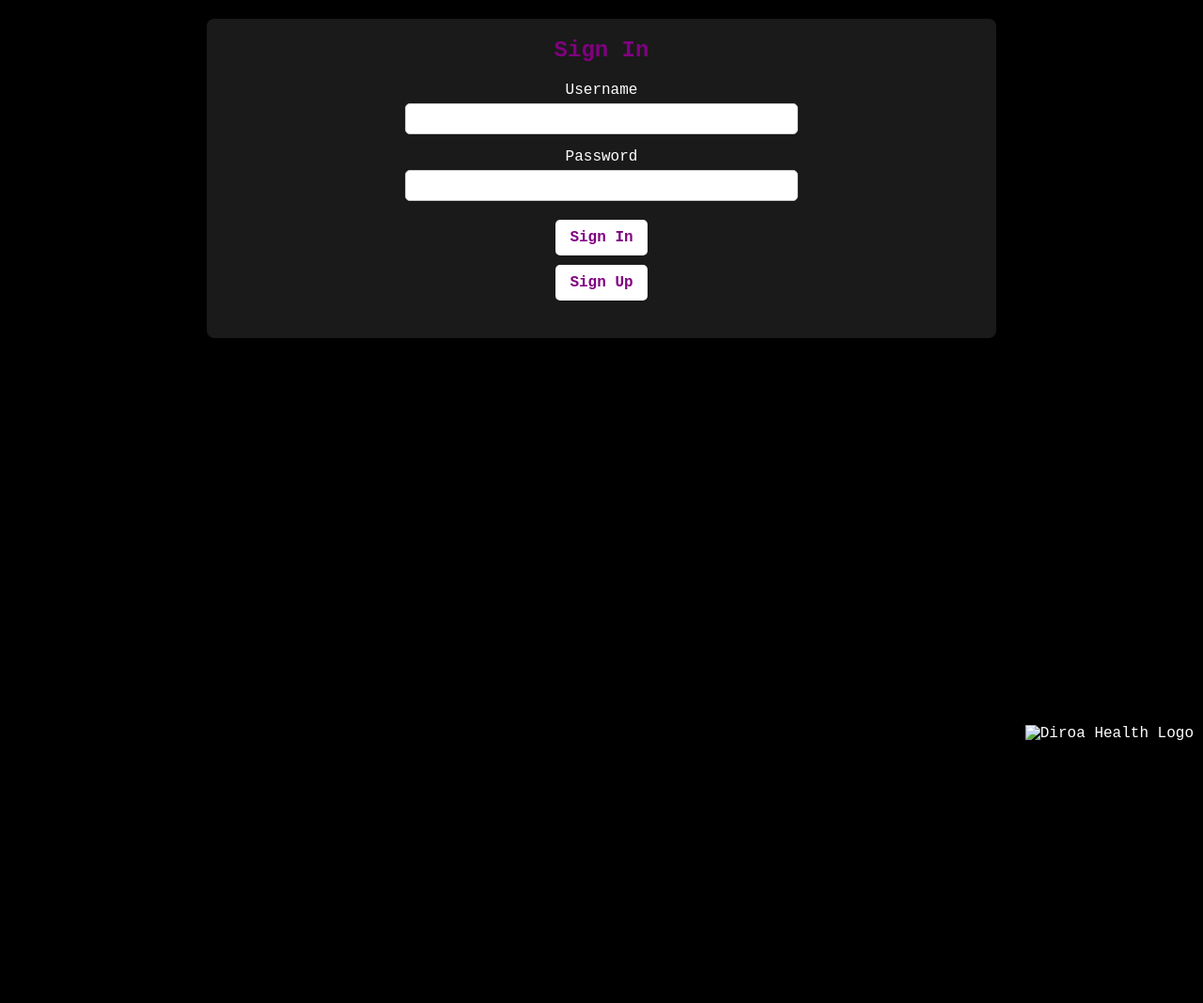
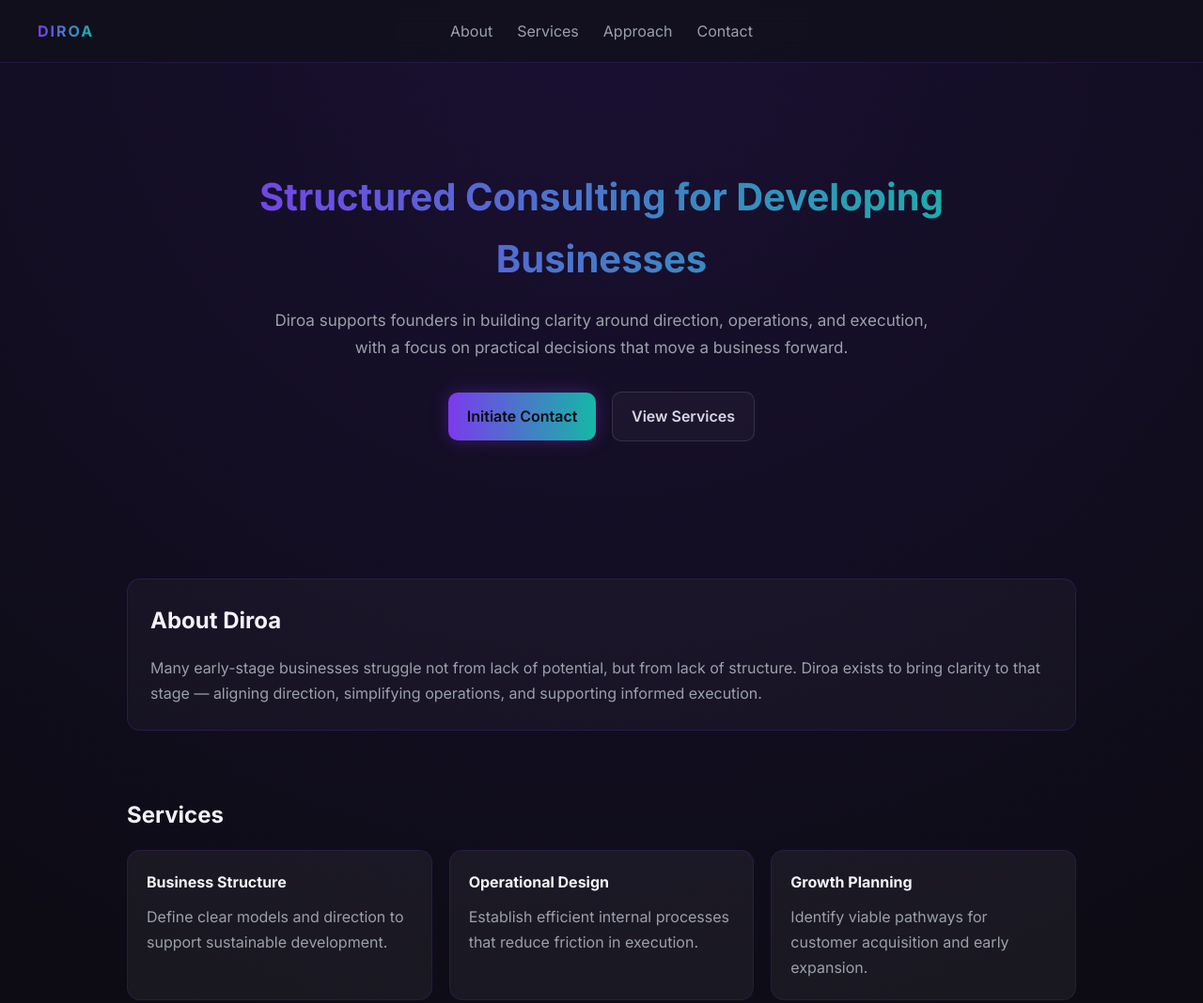
Before and after one commit to diroallc/Diroa-Consulting-, a plain HTML site: page index.html in a window 1280 px wide. Shown: the top 1068 px of the page at 94% size. Before the commit the page ends 800 px from the top, so only its background shows below. Drawn offline with Linux system fonts and the light colour scheme.

Commit message:
Revamp index.html for Diroa Consulting site
Updated the HTML structure and styles for the Diroa Consulting webpage, changing the title and enhancing the layout with a new navigation bar, header, and sections for services and contact information.

```diff
--- a/index.html
+++ b/index.html
@@ -1,117 +1,291 @@
 <!DOCTYPE html>
 <html lang="en">
 <head>
-    <meta charset="UTF-8">
-    <meta name="viewport" content="width=device-width, initial-scale=1.0">
-    <title>Sign In - Diroa Health</title>
+  <meta charset="UTF-8" />
+  <meta name="viewport" content="width=device-width, initial-scale=1.0"/>
+  <title>Diroa Consulting</title>
+
+  <link href="https://fonts.googleapis.com/css2?family=Inter:wght@300;400;600;700&display=swap" rel="stylesheet">
+
   <style>
-        body {
-            background-color: black;
-            color: white;
-            font-family: 'Courier New', Courier, monospace;
+    :root {
+      --black: #0b0b10;
+      --panel: rgba(255,255,255,0.03);
+      --panel-strong: rgba(255,255,255,0.05);
+      --purple: #7c3aed;
+      --teal: #14b8a6;
+      --text: #d7d7e2;
+      --muted: #9aa0aa;
+      --border: rgba(124, 58, 237, 0.18);
+    }
+
+    * {
       margin: 0;
       padding: 0;
+      box-sizing: border-box;
+      font-family: 'Inter', sans-serif;
     }
-        .container {
-            max-width: 800px;
+
+    body {
+      background: radial-gradient(circle at top, #1a1033, var(--black) 65%);
+      color: var(--text);
+      line-height: 1.65;
+    }
+
+    /* NAV (UPDATED ONLY FOR CENTERING MENU) */
+    nav {
+      display: flex;
+      justify-content: center;
+      align-items: center;
+      padding: 20px 40px;
+      background: rgba(17, 17, 26, 0.75);
+      backdrop-filter: blur(12px);
+      position: sticky;
+      top: 0;
+      border-bottom: 1px solid rgba(124, 58, 237, 0.18);
+    }
+
+    .brand {
+      position: absolute;
+      left: 40px;
+      font-weight: 700;
+      letter-spacing: 2px;
+      background: linear-gradient(90deg, var(--purple), var(--teal));
+      -webkit-background-clip: text;
+      -webkit-text-fill-color: transparent;
+    }
+
+    nav .links {
+      display: flex;
+      gap: 26px;
+    }
+
+    nav a {
+      color: var(--muted);
+      text-decoration: none;
+      font-weight: 500;
+      transition: 0.25s;
+    }
+
+    nav a:hover {
+      color: var(--teal);
+    }
+
+    header {
+      text-align: center;
+      padding: 110px 20px 70px;
+    }
+
+    header h1 {
+      font-size: 40px;
+      font-weight: 700;
+      max-width: 900px;
       margin: auto;
-            background: rgba(255, 255, 255, 0.1);
+      background: linear-gradient(90deg, var(--purple), var(--teal));
+      -webkit-background-clip: text;
+      -webkit-text-fill-color: transparent;
+    }
+
+    header p {
+      margin-top: 18px;
+      color: var(--muted);
+      font-size: 17px;
+      max-width: 720px;
+      margin-left: auto;
+      margin-right: auto;
+    }
+
+    .cta {
+      margin-top: 26px;
+    }
+
+    .btn {
+      display: inline-block;
+      padding: 12px 20px;
+      margin: 6px;
+      border-radius: 10px;
+      text-decoration: none;
+      font-weight: 600;
+      transition: 0.25s;
+    }
+
+    .btn-primary {
+      background: linear-gradient(90deg, var(--purple), var(--teal));
+      color: #0b0b10;
+      box-shadow: 0 0 18px rgba(124, 58, 237, 0.35);
+    }
+
+    .btn-primary:hover {
+      transform: translateY(-2px);
+    }
+
+    .btn-secondary {
+      border: 1px solid rgba(255,255,255,0.12);
+      background: rgba(255,255,255,0.03);
+      color: var(--text);
+    }
+
+    section {
+      max-width: 1050px;
+      margin: 70px auto;
+      padding: 0 20px;
+    }
+
+    h2 {
+      font-size: 24px;
+      margin-bottom: 18px;
+      color: #f2f2f7;
+    }
+
+    .panel {
+      background: var(--panel);
+      border: 1px solid var(--border);
+      border-radius: 14px;
+      padding: 24px;
+    }
+
+    p {
+      color: var(--muted);
+      line-height: 1.7;
+    }
+
+    .grid {
+      display: grid;
+      grid-template-columns: repeat(auto-fit, minmax(240px, 1fr));
+      gap: 18px;
+    }
+
+    .card {
+      background: var(--panel-strong);
+      border: 1px solid rgba(124, 58, 237, 0.15);
       padding: 20px;
-            border-radius: 8px;
-            box-shadow: 0 2px 10px rgba(0, 0, 0, 0.5);
-            margin-top: 20px; /* Space below the header */
+      border-radius: 14px;
+      transition: 0.25s;
     }
-        .form-header {
-            margin-bottom: 20px;
-            text-align: center; /* Center the header text */
+
+    .card:hover {
+      transform: translateY(-4px);
+      border-color: var(--teal);
+      box-shadow: 0 10px 25px rgba(20, 184, 166, 0.08);
     }
-        .form-header h2 {
-            margin: 0;
-            color: purple; /* Changed color to purple */
+
+    .card h3 {
+      margin-bottom: 10px;
+      color: #f3f3f8;
+      font-size: 16px;
     }
-        .form-group {
-            margin-bottom: 15px;
-            display: flex; /* Use flexbox */
-            flex-direction: column; /* Stack items vertically */
-            align-items: center; /* Center items horizontally */
+
+    .contact {
+      text-align: center;
+      padding: 45px 20px;
+      background: linear-gradient(135deg, rgba(124,58,237,0.14), rgba(20,184,166,0.10));
+      border-radius: 16px;
+      border: 1px solid rgba(255,255,255,0.08);
     }
-        .form-group label {
-            display: block;
-            margin-bottom: 5px;
+
+    .contact a {
+      color: var(--teal);
+      text-decoration: none;
+      font-weight: 500;
     }
-        .form-group input {
-            width: 50%; /* Adjusted width for shorter text boxes */
-            padding: 8px; /* Adjusted padding for smaller text boxes */
-            border-radius: 5px;
-            border: 1px solid #ccc;
-        }
-        .form-group .button-container {
-            display: flex; /* Use flexbox for buttons */
-            flex-direction: column; /* Stack buttons vertically */
-            align-items: center; /* Center buttons horizontally */
-        }
-        .form-group .button {
-            display: block; /* Make it behave like a block element */
-            padding: 10px 15px;
-            border: none;
-            border-radius: 5px;
-            background-color: white; /* Set background color */
-            color: purple; /* Changed text color to purple */
-            cursor: pointer;
-            transition: background-color 0.3s;
-            font-weight: bold; /* Make the text bold */
-            text-decoration: none; /* Remove underline from link */
-            margin: 5px 0; /* Add space between buttons */
-        }
-        .form-group .button:hover {
-            background-color: rgb(14, 164, 172); /* Change hover color */
-        }
-        #footer {
-            position: fixed;
-            bottom: 0;
-            right: 0;
-            padding: 10px;
-            text-align: right;
-        }
-        #footer img {
-            width: 250px; /* Increase the width */
-            height: auto; /* Let the height adjust proportionally */
-            max-height: 150px; /* Set a maximum height if desired */
-        }
-        /* Additional CSS for mobile devices */
-        @media only screen and (max-width: 767px) {
-            #footer img {
-                width: 150px; /* Decrease the width for mobile devices */
-                max-height: 100px;
-            }
+
+    footer {
+      text-align: center;
+      padding: 30px;
+      color: rgba(255,255,255,0.45);
+      font-size: 13px;
     }
   </style>
 </head>
+
 <body>
 
-<div class="container">
-    <div class="form-header">
-        <h2>Sign In</h2>
+<nav>
+  <div class="brand">DIROA</div>
+
+  <div class="links">
+    <a href="#about">About</a>
+    <a href="#services">Services</a>
+    <a href="#approach">Approach</a>
+    <a href="#contact">Contact</a>
   </div>
-    <form>
-        <div class="form-group">
-            <label for="username">Username</label>
-            <input type="text" id="username" name="username" required>
+</nav>
+
+<header>
+  <h1>Structured Consulting for Developing Businesses</h1>
+  <p>
+    Diroa supports founders in building clarity around direction, operations, and execution,
+    with a focus on practical decisions that move a business forward.
+  </p>
+
+  <div class="cta">
+    <a class="btn btn-primary" href="#contact">Initiate Contact</a>
+    <a class="btn btn-secondary" href="#services">View Services</a>
   </div>
-        <div class="form-group">
-            <label for="password">Password</label>
-            <input type="password" id="password" name="password" required>
+</header>
+
+<section id="about">
+  <div class="panel">
+    <h2>About Diroa</h2>
+    <p>
+      Many early-stage businesses struggle not from lack of potential, but from lack of structure.
+      Diroa exists to bring clarity to that stage — aligning direction, simplifying operations,
+      and supporting informed execution.
+    </p>
   </div>
-        <div class="form-group button-container">
-            <a href="homepage.html" class="button">Sign In</a>
-            <a href="signup.html" class="button">Sign Up</a> <!-- Stacked buttons -->
-        </div>
-    </form>
+</section>
+
+<section id="services">
+  <h2>Services</h2>
+  <div class="grid">
+
+    <div class="card">
+      <h3>Business Structure</h3>
+      <p>Define clear models and direction to support sustainable development.</p>
     </div>
 
-<div id="footer">
-    <img src="Diroa Main Logo.jpg" alt="Diroa Health Logo">
+    <div class="card">
+      <h3>Operational Design</h3>
+      <p>Establish efficient internal processes that reduce friction in execution.</p>
     </div>
+
+    <div class="card">
+      <h3>Growth Planning</h3>
+      <p>Identify viable pathways for customer acquisition and early expansion.</p>
+    </div>
+
+    <div class="card">
+      <h3>Strategic Advisory</h3>
+      <p>Support decision-making at key inflection points in business development.</p>
+    </div>
+
+  </div>
+</section>
+
+<section id="approach">
+  <div class="panel">
+    <h2>Approach</h2>
+    <p>
+      Engagements begin with identifying structural gaps and areas of inefficiency.
+      From there, priorities are defined, and a focused plan is developed to improve clarity,
+      execution speed, and operational direction.
+    </p>
+  </div>
+</section>
+
+<section id="contact">
+  <div class="contact">
+    <h2>Contact</h2>
+    <p>Direct inquiries are welcome for consultation or project discussion.</p>
+    <br/>
+    <p>📞 <a href="tel:8067901315">806-790-1315</a></p>
+    <p>✉️ <a href="mailto:contact.diroa@gmail.com">contact.diroa@gmail.com</a></p>
+  </div>
+</section>
+
+<footer>
+  © 2026 Diroa. All rights reserved.
+</footer>
 
 </body>
 </html>
```
Lines whose indentation alone changed are shown as unchanged.
